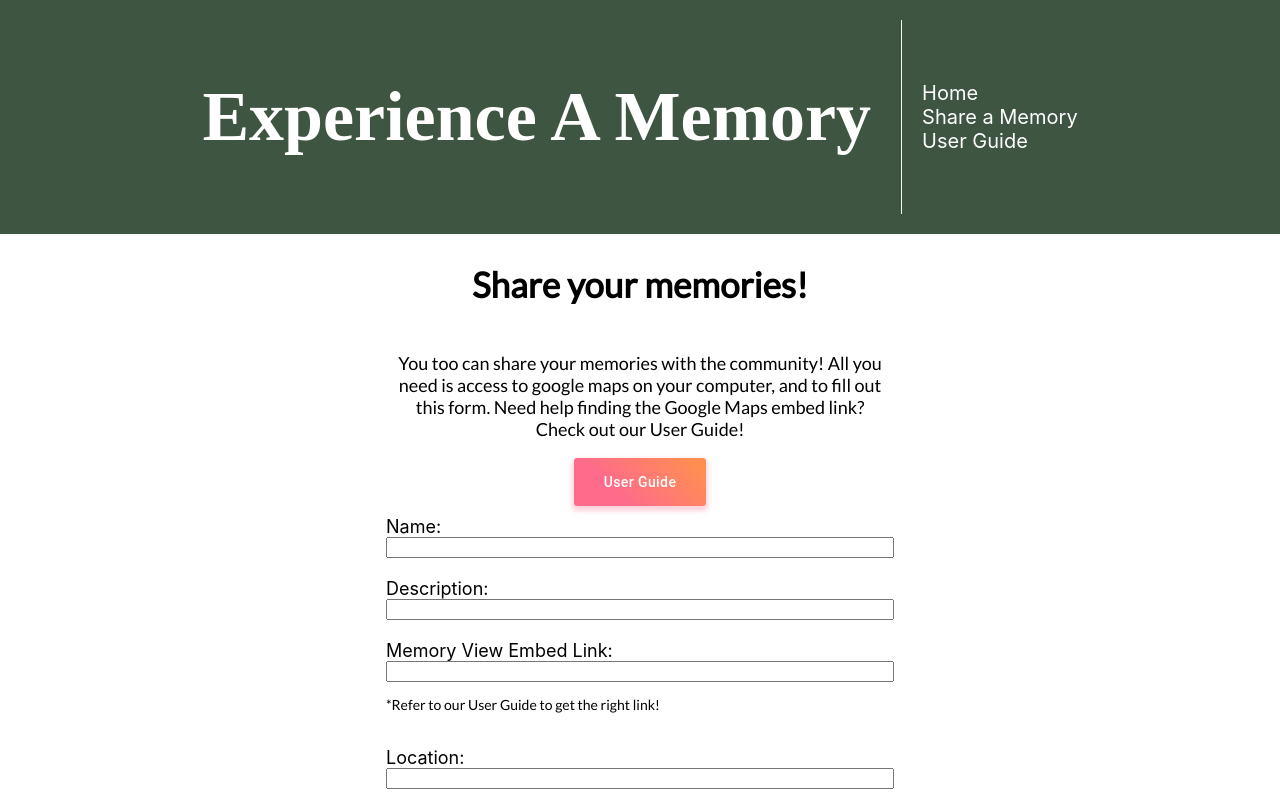
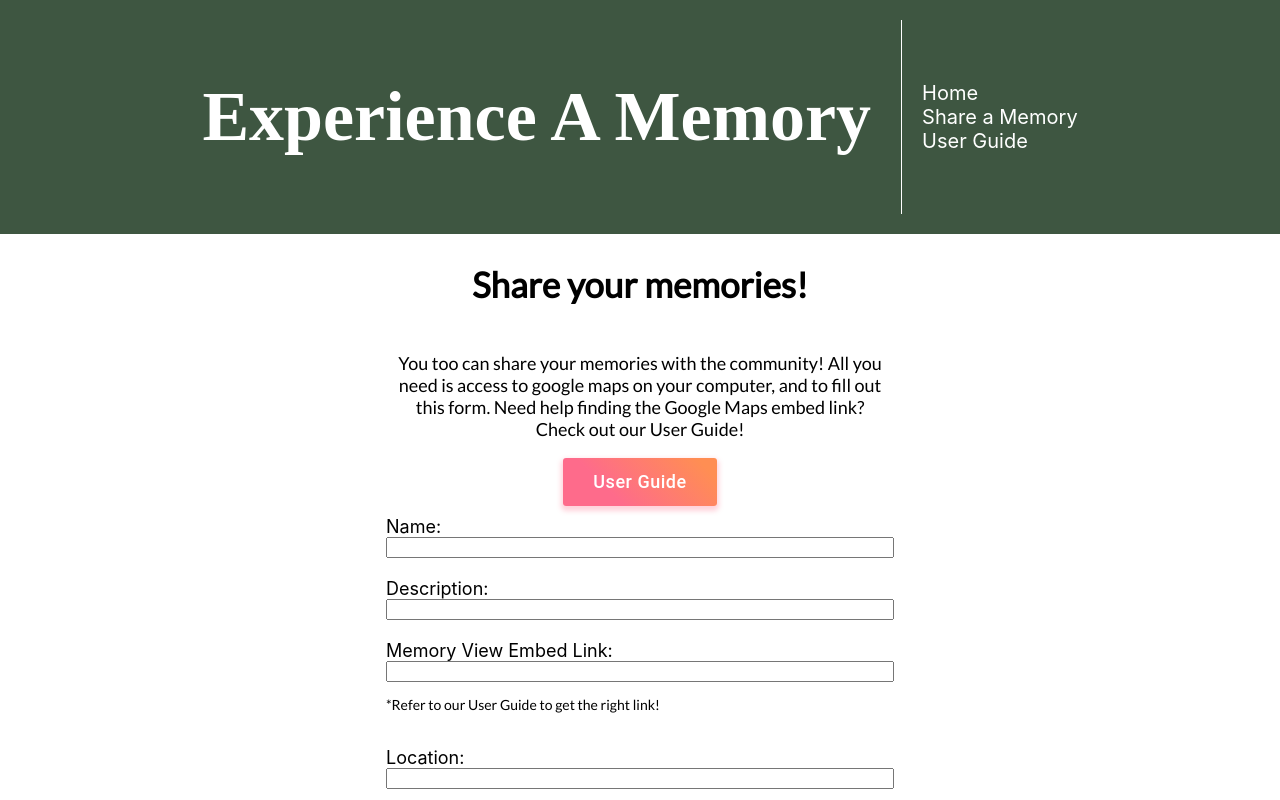
Before and after one commit to amandaphail/VisualizeAMemory, a React (Create React App) app: page /new in a window 1280 px wide. Shown: the top 800 px of the page. Built offline with nearby package versions, Linux system fonts and the light colour scheme; no server answers; a web font is replaced by a local one.

Commit message:
styling tweaks

```diff
--- a/src/components/Form.jsx
+++ b/src/components/Form.jsx
@@ -59,6 +59,7 @@ const StyledButton = withStyles({
       height: 48,
       padding: '0 30px',
       boxShadow: '0 3px 5px 2px rgba(255, 105, 135, .3)',
+      fontSize: '18px',
     },
     label: {
       textTransform: 'capitalize',
@@ -75,10 +76,10 @@ const StyledButton = withStyles({
                     User Guide
             </StyledButton>
             <Popover
-            id={id}
-            open={open}
-            anchorEl={anchorEl}
-            onClose={handleClose}
+                id={id}
+                open={open}
+                anchorEl={anchorEl}
+                onClose={handleClose}
                 anchorOrigin={{
                     vertical: 'bottom',
                     horizontal: 'right',
```
